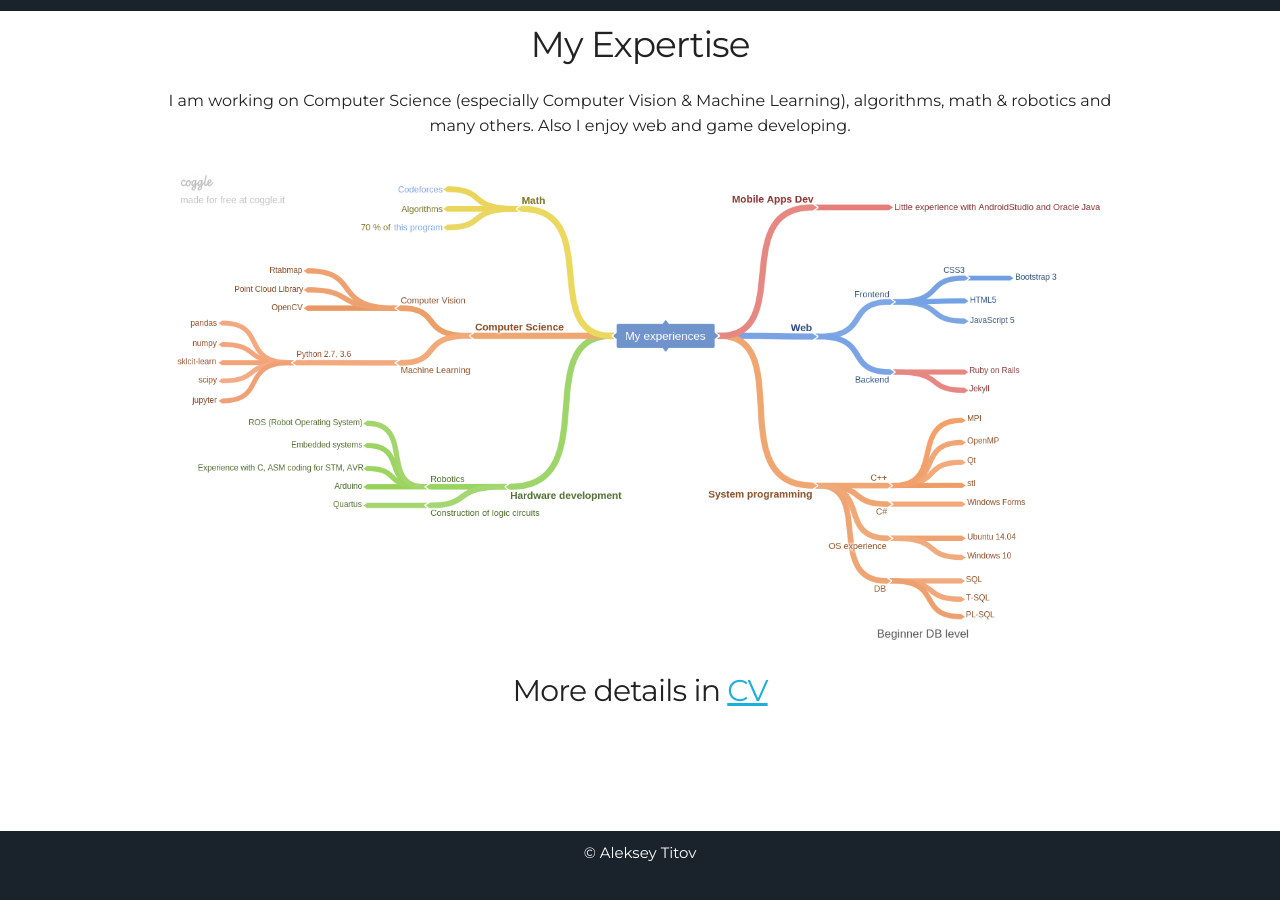
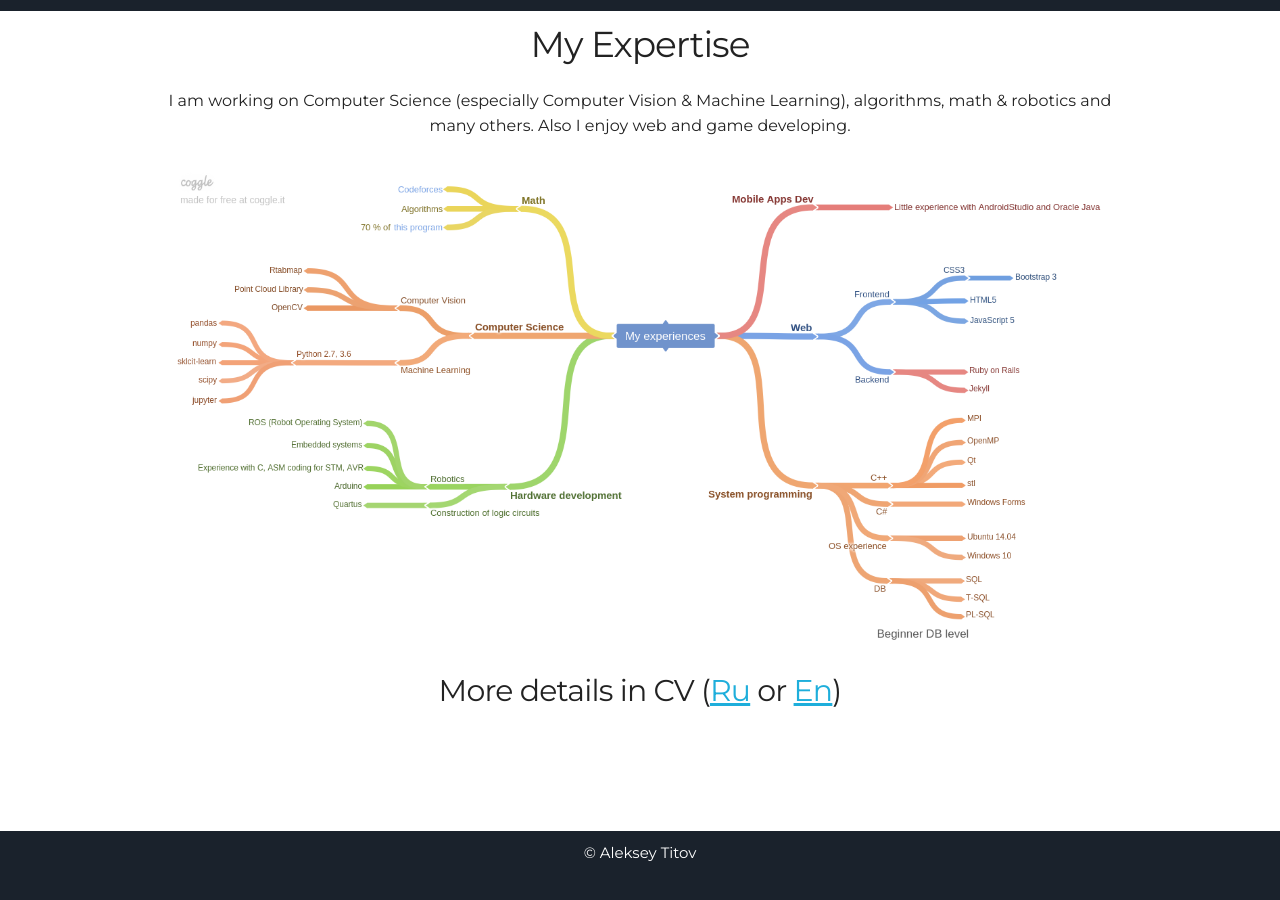
Before and after one commit to LetsPlayNow/LetsPlayNow.github.io, a Jekyll site: the page built from index.html, in a window 1280 px wide and 900 px high, scrolled down 896 px. Built offline with Jekyll 4.4.1, drawn with Linux system fonts in a browser that asks for light colours.

Commit message:
Fix CV link in footer of main page

```diff
--- a/_includes/about.html
+++ b/_includes/about.html
@@ -13,6 +13,6 @@
   </div>
 
   <div id="cv-link-second" class="row">
-    <h4>More details in <a href="/cv">CV</a></h4>
+    <h4>More details in CV (<a href="/cv.ru">Ru</a> or <a href="/cv.en">En</a>)</h4>
   </div>
 </div>
```
